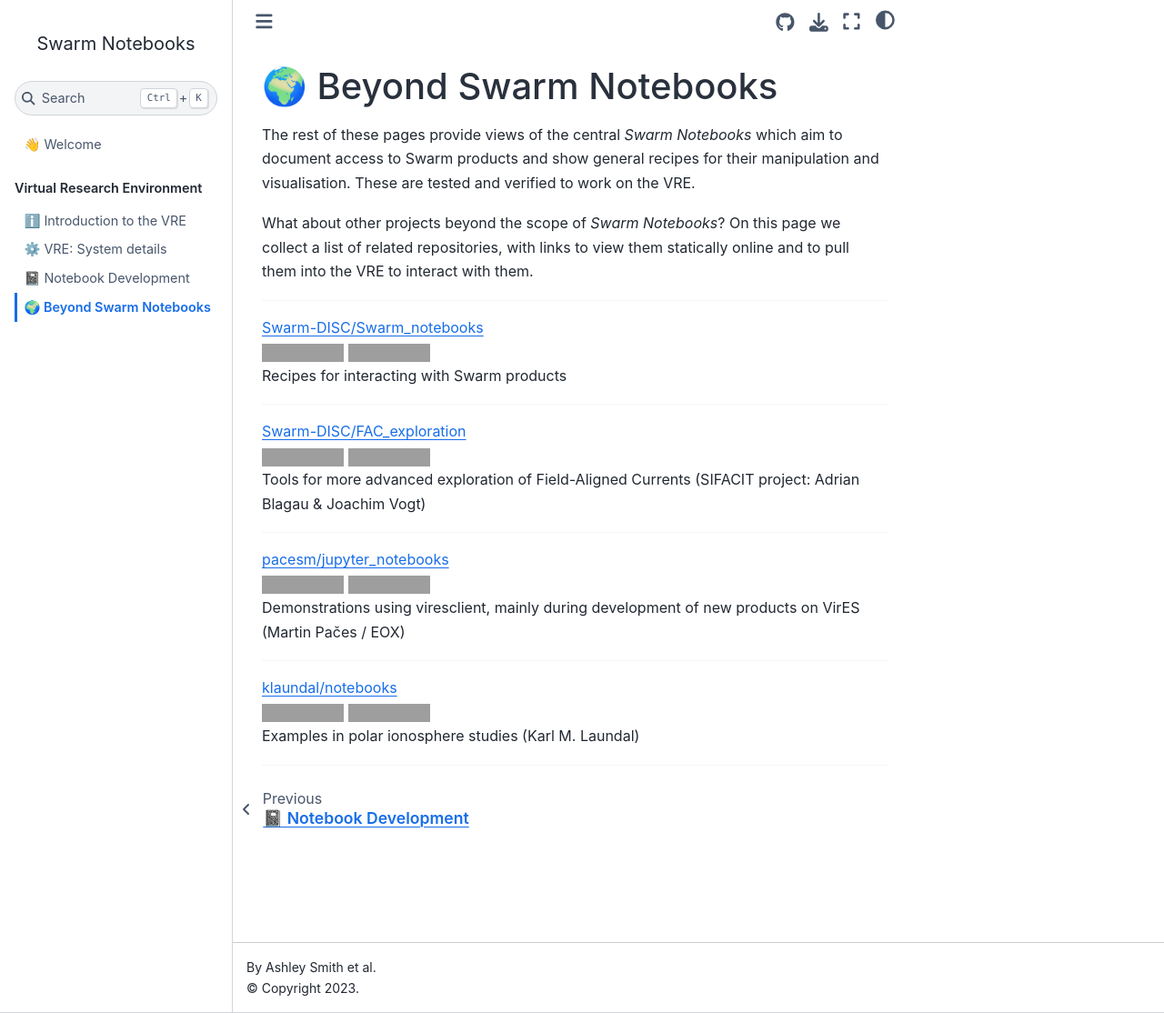
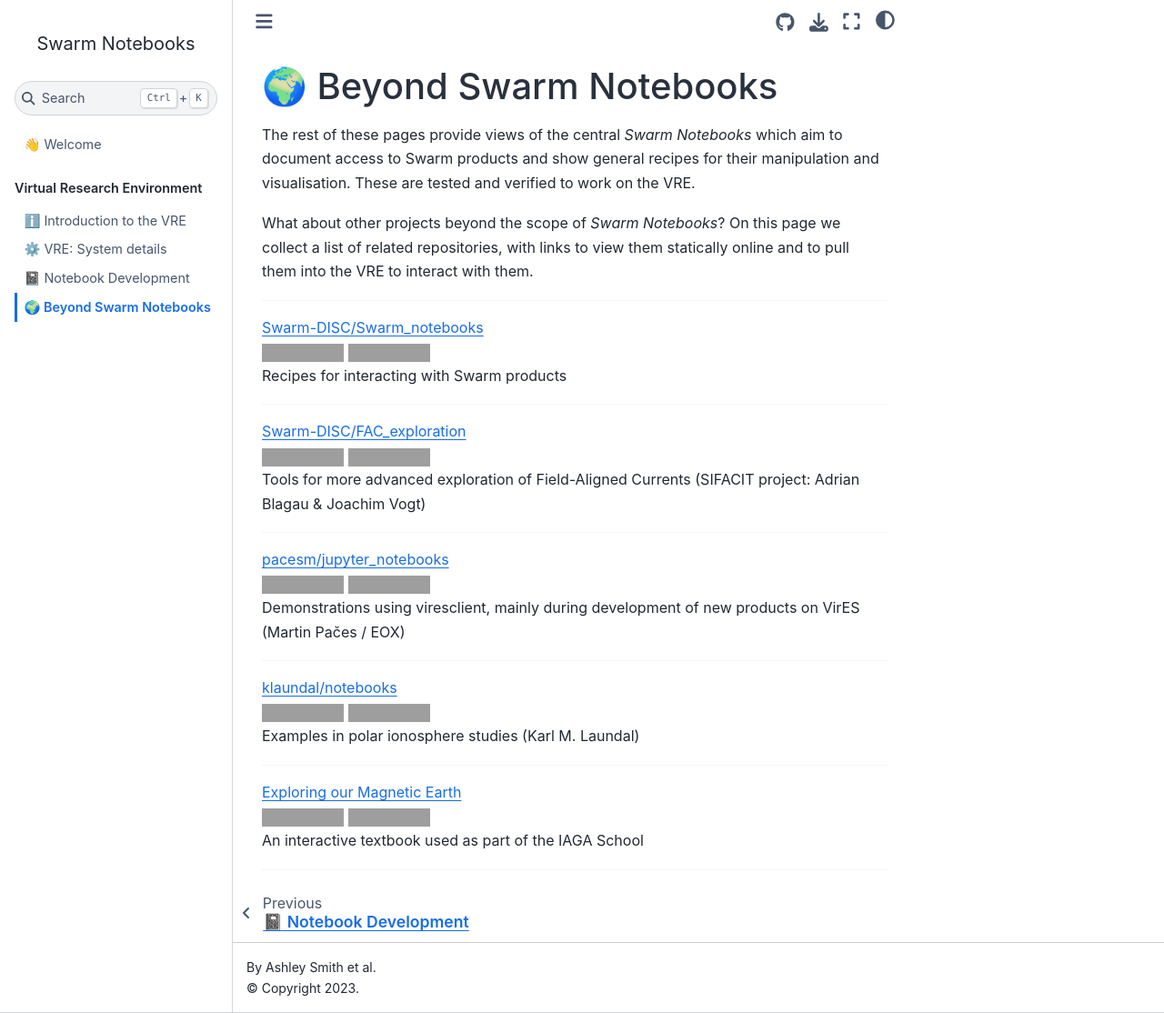
Before and after one commit to Swarm-DISC/Swarm_notebooks, a Jupyter Book: the page built from docs/beyond-swarm-notebooks.md, in a window 1280 px wide and 1114 px high. Shown: the whole window at 91% size. Built offline with Jupyter Book 1.0.4 settings and Sphinx 7.4.7 and the Sphinx Book theme 1.1.4, drawn with Linux system fonts in a browser that asks for light colours; pages that are not in the unit, such as notebooks, are missing from menus; grey boxes are pictures that could not be loaded.

Commit message:
Add book.magneticearth.org link

```diff
--- a/docs/beyond-swarm-notebooks.md
+++ b/docs/beyond-swarm-notebooks.md
@@ -29,3 +29,9 @@ Demonstrations using viresclient, mainly during development of new products on V
 Examples in polar ionosphere studies (Karl M. Laundal)
 
 ---
+
+[Exploring our Magnetic Earth](https://github.com/MagneticEarth/book.magneticearth.org)
+[![jupyter-book](https://jupyterbook.org/badge.svg)](https://book.magneticearth.org)  [![nbgitpuller](https://img.shields.io/badge/nbgitpuller-VRE-blue)](https://vre.vires.services/hub/user-redirect/git-pull?repo=https%3A%2F%2Fgithub.com%2FMagneticEarth%2Fbook.magneticearth.org&urlpath=lab%2Ftree%2Fbook.magneticearth.org%2F&branch=main)
+An interactive textbook used as part of the IAGA School
+
+---
```
